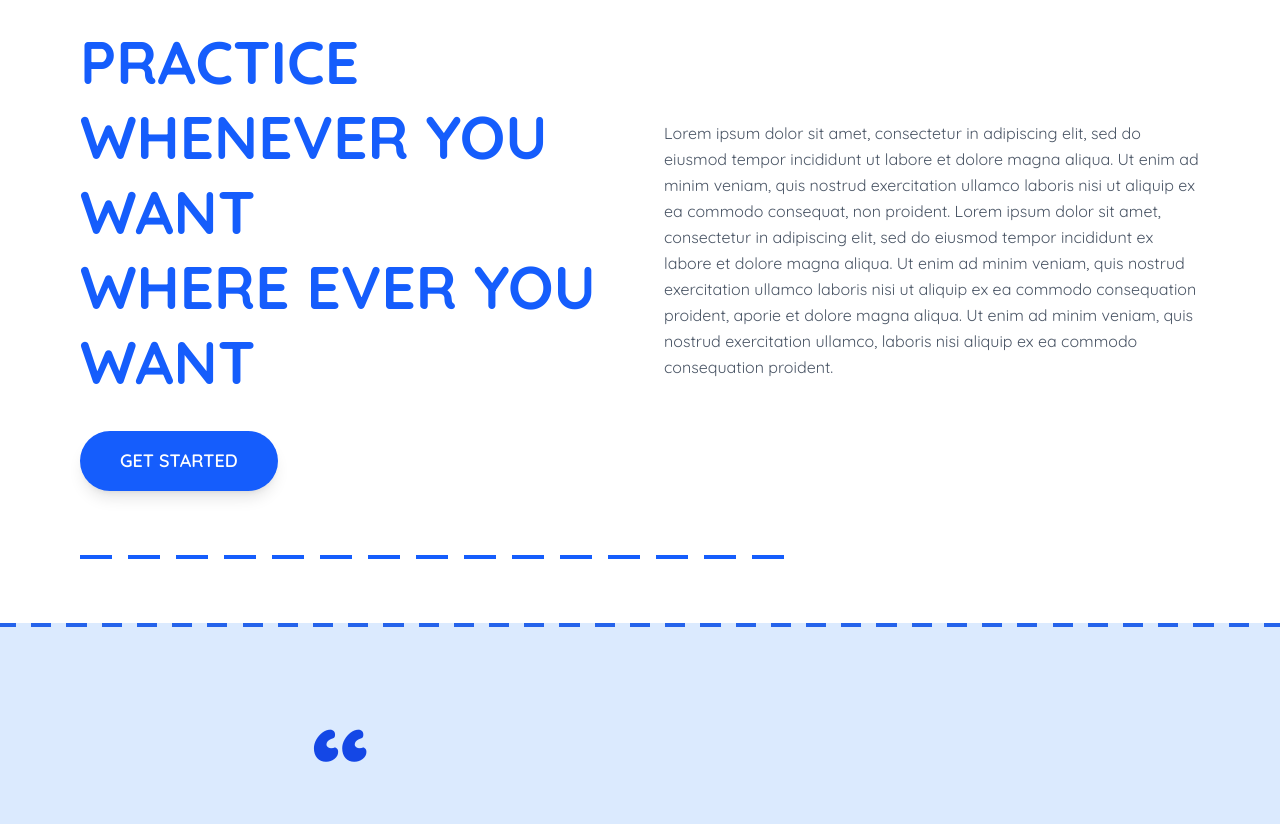
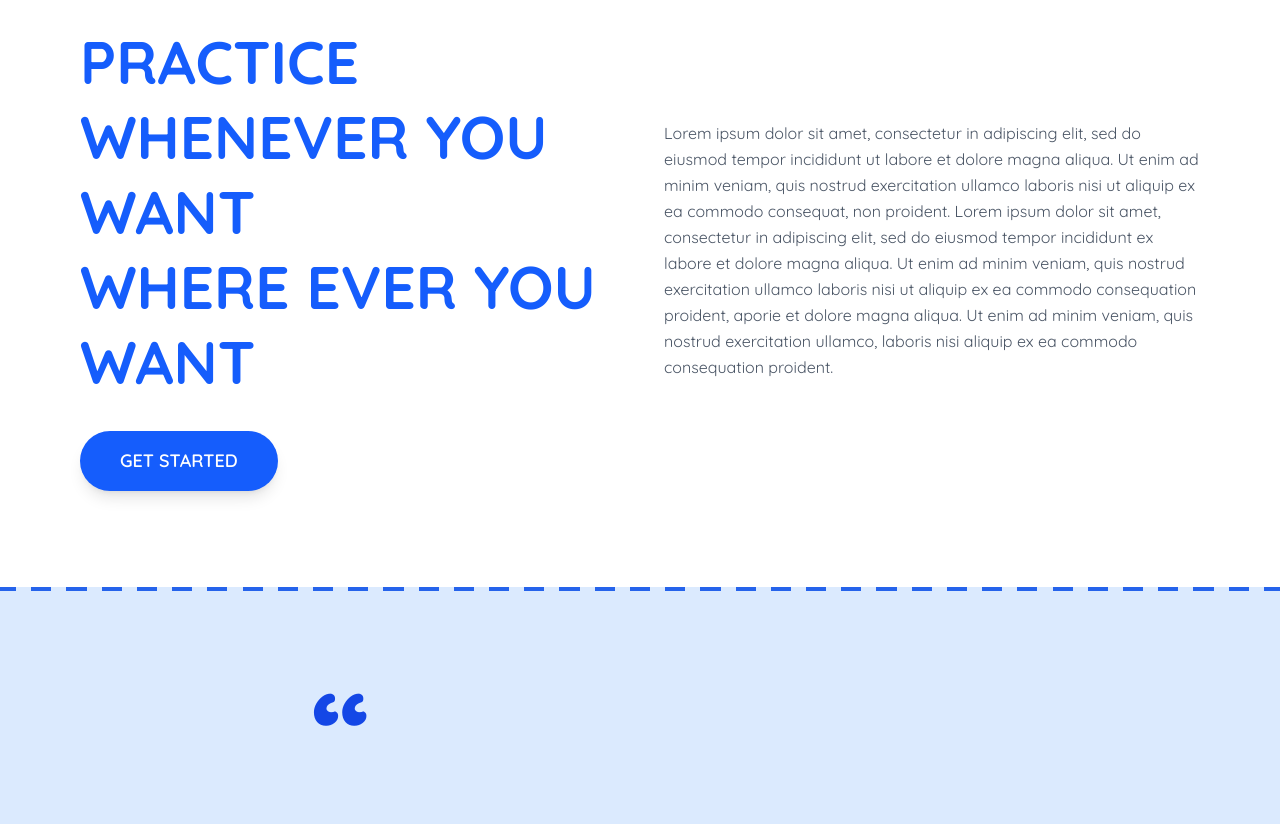
Before and after one commit to bhaveshshah/first-group-project, a plain HTML site: page index.html in a window 1280 px wide. Shown: the part 2748-3572 px from the top of the page. Drawn offline with nearby package versions, Linux system fonts and the light colour scheme.

```diff
--- a/index.html
+++ b/index.html
@@ -238,7 +238,7 @@
 
   <section class="bg-white py-16 px-6 lg:px-20">
     <div class="max-w-7xl mx-auto">
-      <div class="grid lg:grid-cols-2 gap-12 items-center">
+      <div class="grid lg:grid-cols-2 gap-12 items-center mb-8">
         <!-- Left Column - Headline and CTA -->
         <div>
           <h1 class="text-5xl lg:text-6xl font-bold text-blue-600 leading-tight mb-8">
@@ -269,24 +269,7 @@
         </div>
       </div>
 
-      <!-- Decorative Dashes -->
-      <div class="flex gap-4 mt-16">
-        <span class="w-8 h-1 bg-blue-600"></span>
-        <span class="w-8 h-1 bg-blue-600"></span>
-        <span class="w-8 h-1 bg-blue-600"></span>
-        <span class="w-8 h-1 bg-blue-600"></span>
-        <span class="w-8 h-1 bg-blue-600"></span>
-        <span class="w-8 h-1 bg-blue-600"></span>
-        <span class="w-8 h-1 bg-blue-600"></span>
-        <span class="w-8 h-1 bg-blue-600"></span>
-        <span class="w-8 h-1 bg-blue-600"></span>
-        <span class="w-8 h-1 bg-blue-600"></span>
-        <span class="w-8 h-1 bg-blue-600"></span>
-        <span class="w-8 h-1 bg-blue-600"></span>
-        <span class="w-8 h-1 bg-blue-600"></span>
-        <span class="w-8 h-1 bg-blue-600"></span>
-        <span class="w-8 h-1 bg-blue-600"></span>
-      </div>
+
     </div>
   </section>
 
```
